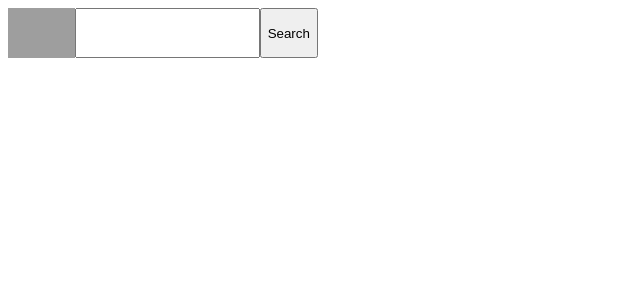
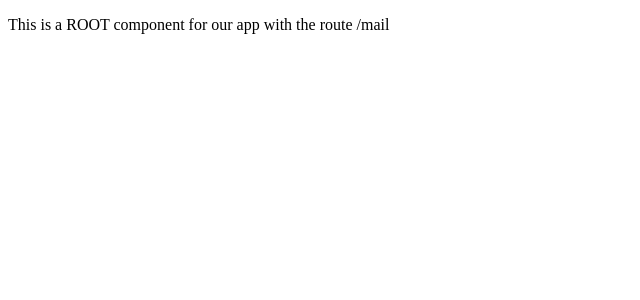
Before and after one commit to MaksymRudnyi/cli4, an Angular app: page /mail in a window 1280 px wide. Shown: the top 300 px of the page, without its empty margins (0-640 px from the left). Built offline with nearby package versions, Linux system fonts and the light colour scheme; grey boxes are pictures that could not be loaded.

Commit message:
#3 add root "/mail" routing

```diff
--- a/src/app/app.component.html
+++ b/src/app/app.component.html
@@ -1,3 +1,6 @@
 <div>
-    <app-header></app-header>
+
+  <div class="container">
+      <router-outlet></router-outlet>
+  </div>
 </div>
--- /dev/null
+++ b/src/app/emails/emails.component.html
@@ -0,0 +1,3 @@
+<p>
+    This is a ROOT component for our app with the route /mail
+</p>
--- /dev/null
+++ b/src/app/emails/emails.component.ts
@@ -0,0 +1,15 @@
+import { Component, OnInit } from '@angular/core';
+
+@Component({
+  selector: 'app-emails',
+  templateUrl: './emails.component.html',
+  styleUrls: ['./emails.component.css']
+})
+export class EmailsComponent implements OnInit {
+
+  constructor() { }
+
+  ngOnInit() {
+  }
+
+}
--- a/src/app/header/header.component.html
+++ /dev/null
@@ -1,5 +0,0 @@
-<div style="display: flex;">
-    <img height="50px; margin-right: 100px;" src="https://www.appmakr.com/blog/wp-content/uploads/2015/07/google1.png" alt="google">
-    <input type="text" [(ngModel)]="searchData.text">
-    <button (click)="goSearch()">Search</button>
-</div>
--- a/src/app/header/header.component.ts
+++ /dev/null
@@ -1,24 +0,0 @@
-import {Component, OnInit} from '@angular/core';
-
-@Component({
-    selector: 'app-header',
-    templateUrl: './header.component.html',
-    styleUrls: ['./header.component.css']
-})
-export class HeaderComponent implements OnInit {
-    searchData = {
-        text: ''
-    };
-
-    constructor() {
-    }
-
-    ngOnInit() {
-    }
-
-    goSearch () {
-        // Search through the emails
-        return this.searchData.text.trim();
-    }
-
-}
```
Also changed, not shown: src/app/app.module.ts (+16 -9 lines), src/app/emails/emails.component.css (added), 2 other files (tests, documents, lock files or other folders).
